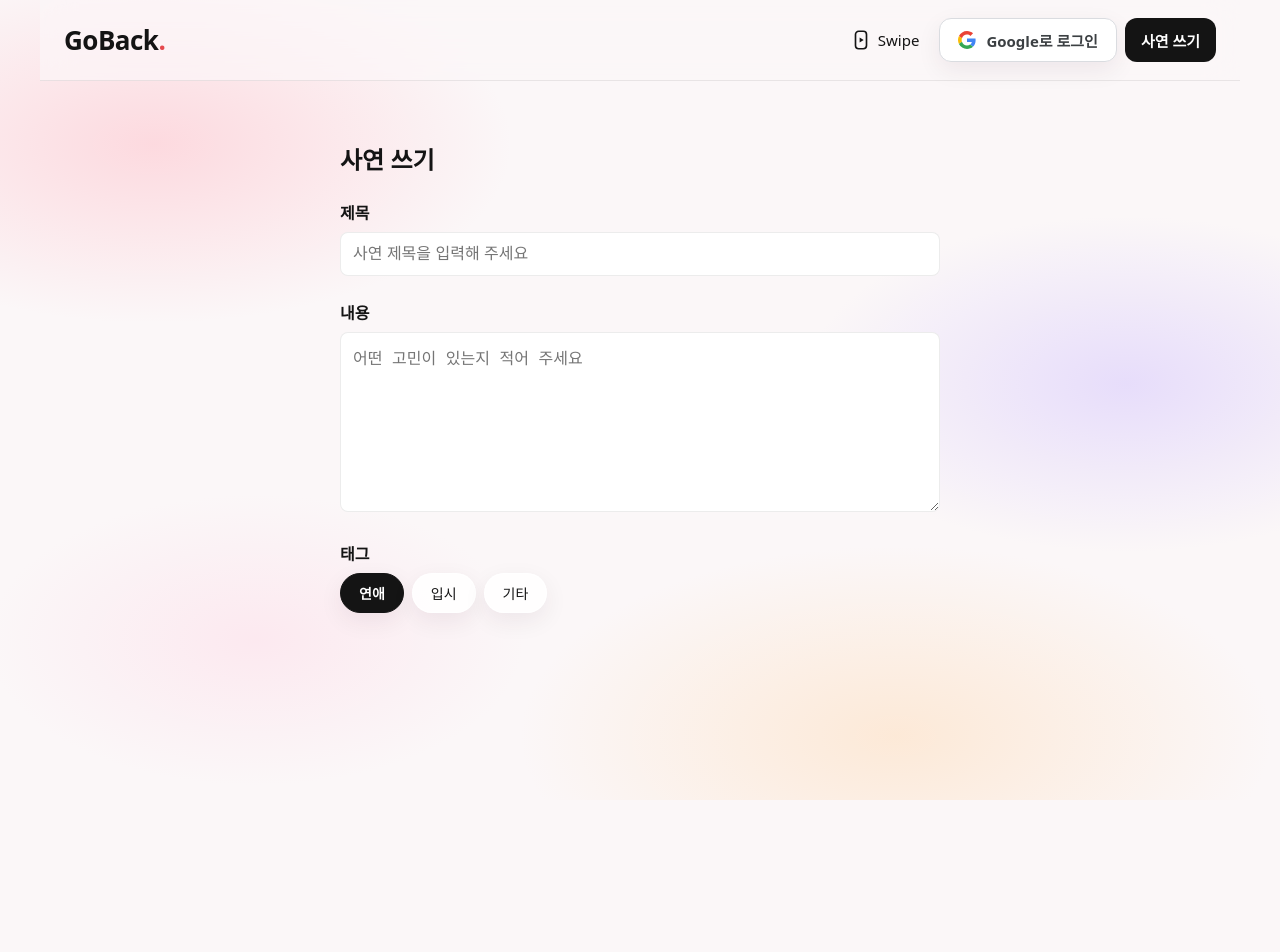
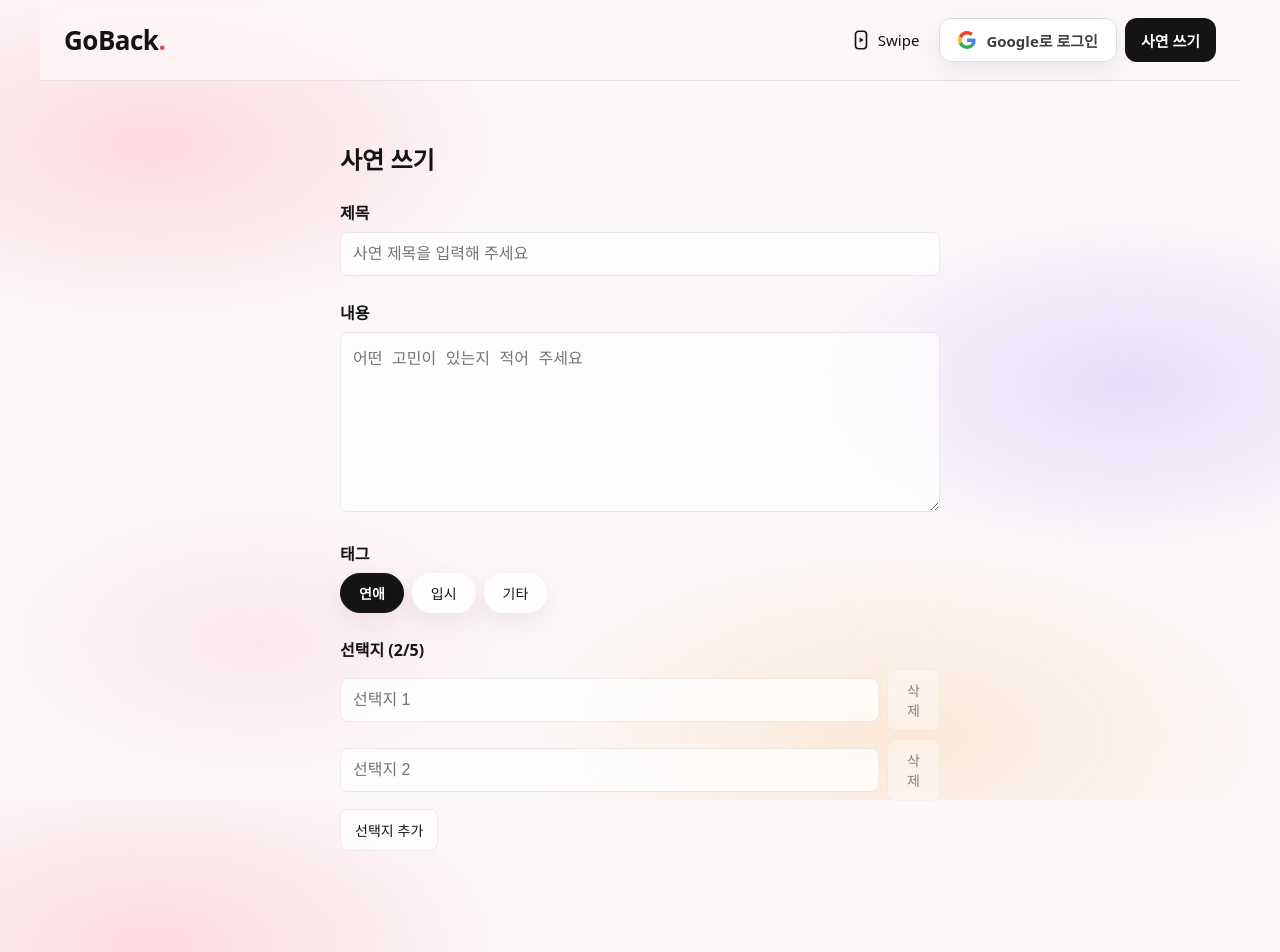
Before and after one commit to team-GoBack/GoBack, a React (Vite) app: page /write in a window 1280 px wide. Shown: the top 952 px of the page. Before the commit the page ends 800 px from the top, so only its background shows below. Built offline with nearby package versions, Linux system fonts and the light colour scheme; no server answers.

Commit message:
feat: 사연 선택지 추가

```diff
--- a/src/pages/WritePage.jsx
+++ b/src/pages/WritePage.jsx
@@ -6,6 +6,7 @@ export default function WritePage() {
   const [title, setTitle] = useState('')
   const [content, setContent] = useState('')
   const [tag, setTag] = useState('연애')
+  const [options, setOptions] = useState(['', ''])
 
   const styles = {
     page: {
@@ -32,6 +33,8 @@ export default function WritePage() {
       border: '1px solid var(--border)',
       borderRadius: '8px',
       fontSize: '16px',
+      color: 'var(--ink)',
+      backgroundColor: 'var(--card)',
     },
     textarea: {
       boxSizing: 'border-box',
@@ -42,7 +45,47 @@ export default function WritePage() {
       borderRadius: '8px',
       fontSize: '16px',
       resize: 'vertical',
+      color: 'var(--ink)',
+      backgroundColor: 'var(--card)',
     },
+    optionRow: {
+      display: 'flex',
+      alignItems: 'center',
+      gap: '8px',
+      marginBottom: '8px',
+    },
+    smallButton: (disabled) => ({
+      padding: '10px 14px',
+      border: '1px solid var(--border)',
+      borderRadius: '8px',
+      backgroundColor: 'var(--card)',
+      color: 'var(--ink)',
+      fontSize: '14px',
+      cursor: disabled ? 'not-allowed' : 'pointer',
+      opacity: disabled ? 0.5 : 1,
+    }),
+  }
+
+  function updateOption(index, value) {
+    setOptions((currentOptions) =>
+      currentOptions.map((option, optionIndex) =>
+        optionIndex === index ? value : option
+      )
+    )
+  }
+
+  function addOption() {
+    if (options.length < 5) {
+      setOptions((currentOptions) => [...currentOptions, ''])
+    }
+  }
+
+  function removeOption(index) {
+    if (options.length > 2) {
+      setOptions((currentOptions) =>
+        currentOptions.filter((_, optionIndex) => optionIndex !== index)
+      )
+    }
   }
 
   return (
@@ -92,6 +135,44 @@ export default function WritePage() {
           ))}
         </div>
       </div>
+
+      <div style={styles.field}>
+        <span style={styles.label}>선택지 ({options.length}/5)</span>
+        {options.map((option, index) => (
+          <div key={index} style={styles.optionRow}>
+            <label
+              htmlFor={`story-option-${index}`}
+              style={{ position: 'absolute', left: '-9999px' }}
+            >
+              선택지 {index + 1}
+            </label>
+            <input
+              id={`story-option-${index}`}
+              type="text"
+              value={option}
+              onChange={(event) => updateOption(index, event.target.value)}
+              placeholder={`선택지 ${index + 1}`}
+              style={styles.input}
+            />
+            <button
+              type="button"
+              onClick={() => removeOption(index)}
+              disabled={options.length <= 2}
+              style={styles.smallButton(options.length <= 2)}
+            >
+              삭제
+            </button>
+          </div>
+        ))}
+        <button
+          type="button"
+          onClick={addOption}
+          disabled={options.length >= 5}
+          style={styles.smallButton(options.length >= 5)}
+        >
+          선택지 추가
+        </button>
+      </div>
     </main>
   )
 }
```
